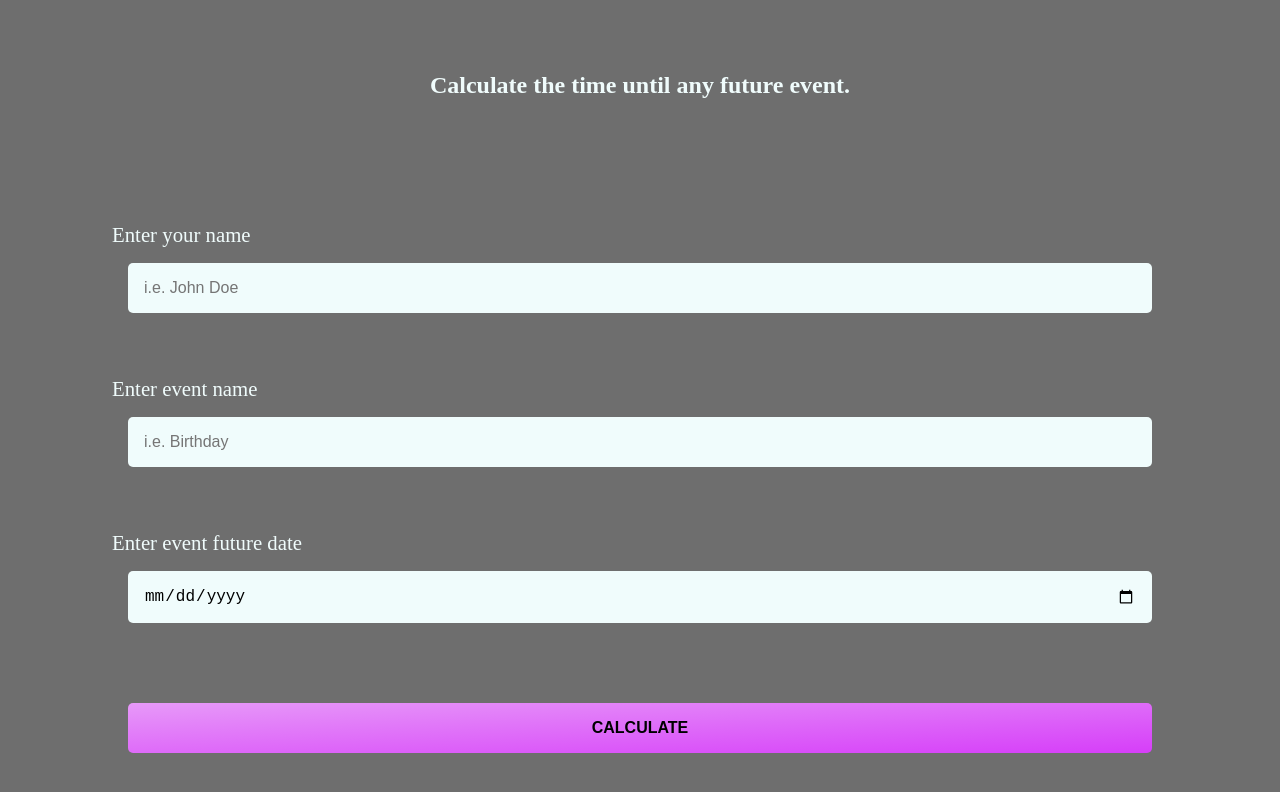
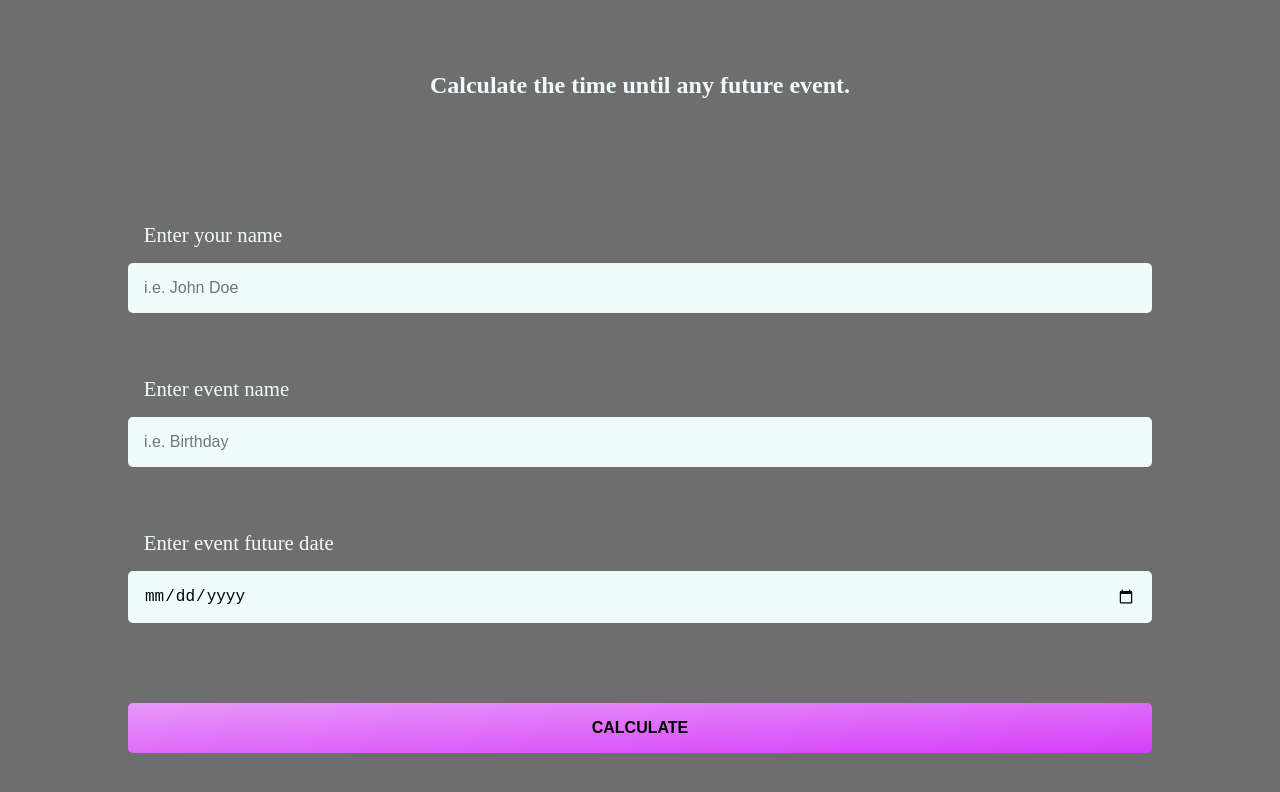
Before and after one commit to Cat4848/time-until-any-event, a plain HTML site: page index.html in a window 1280 px wide. Drawn offline with Linux system fonts and the light colour scheme.

Commit message:
forth commit

```diff
--- a/style.css
+++ b/style.css
@@ -66,3 +66,7 @@ h2{
 #seconds{
     color: rgb(216, 175, 254);
 }
+
+label{
+    transform: translate(3%);
+}
```
